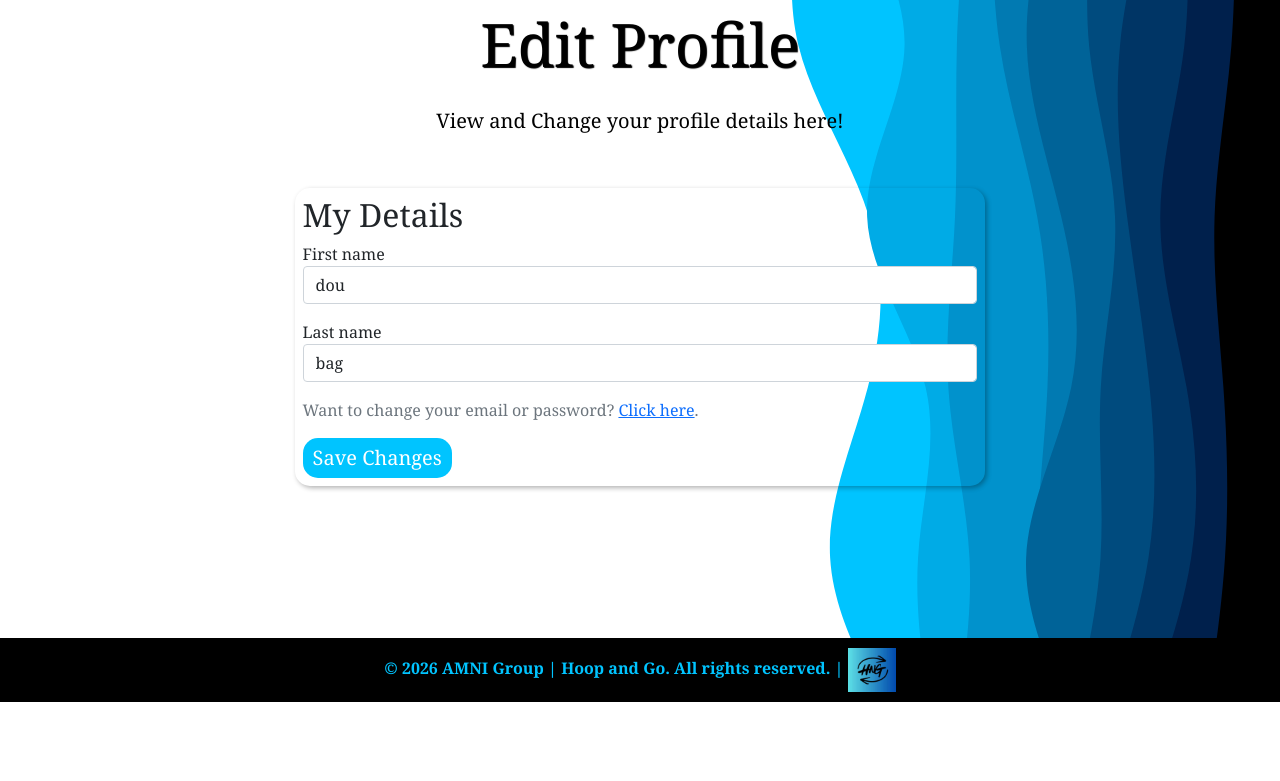
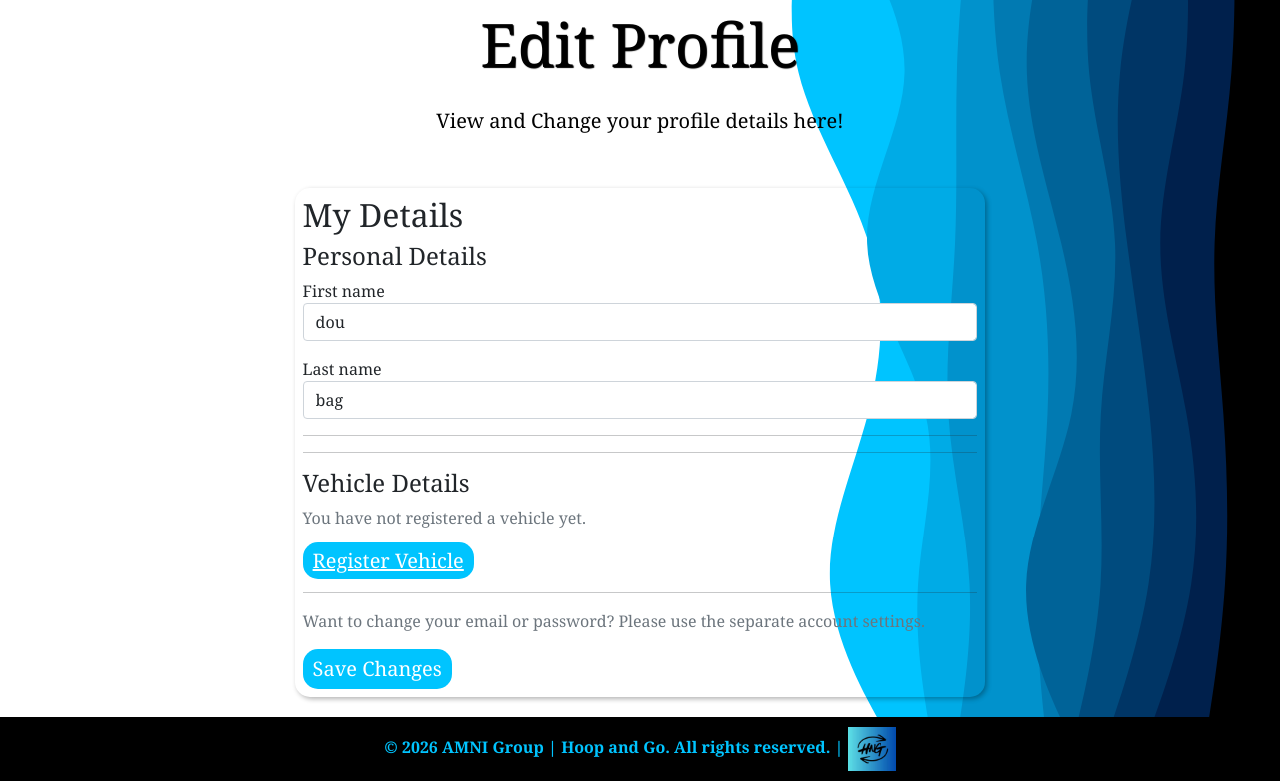
Before and after one commit to Aidas04/NCI-Team-Project-2026, a Django app: page /manage_events/profile/ in a window 1280 px wide. Shown: the part 98-879 px from the top of the page. Before the commit the page ends 800 px from the top, so only its background shows below. Run offline with Django 5.2, Linux system fonts and the light colour scheme; a user stored in the database is signed in; data that the repository does not hold is empty; parts of the project's set-up code (start-up, migrations or seed data) failed here and were passed over.

Commit message:
Add function to change details

```diff
--- a/manage_events/templates/manage_events/edit_profile.html
+++ b/manage_events/templates/manage_events/edit_profile.html
@@ -17,23 +17,84 @@
 
     <form method="POST">
         {% csrf_token %}
-        <label>First name</label>
-        <input type="text" name="first_name" value="{{ user.first_name }}" class="form-control mb-3">
 
-        <label>Last name</label>
-        <input type="text" name="last_name" value="{{ user.last_name }}" class="form-control mb-3">
+        <!-- Personal Details -->
+        <h4>Personal Details</h4>
 
-        <p class="text-muted">Want to change your email or password? <a href="{% url 'account_email' %}">Click here</a>.</p>
+        <label for="first_name">First name</label>
+        <input
+            type="text"
+            name="first_name"
+            value="{{ user.first_name }}"
+            class="form-control mb-3"
+        >
 
-        <button type="submit" class="general_btn">Save Changes</button>
+        <label for="last_name">Last name</label>
+        <input
+            type="text"
+            name="last_name"
+            value="{{ user.last_name }}"
+            class="form-control mb-3"
+        >
+        <!-- Vehicle Details -->
+
+        <hr>
+        {% if vehicle %}
+
+        <h4>Vehicle Details</h4>
+
+        <label for="registration_plate">Registration Plate</label>
+        <input
+            type="text"
+            name="registration_plate"
+            value="{{ vehicle.registration_plate }}"
+            class="form-control mb-3"
+            placeholder="Example: 241-D-12345"
+        >
+
+        <label for="make">Vehicle Make</label>
+        <input
+            type="text"
+            name="make"
+            value="{{ vehicle.make }}"
+            class="form-control mb-3"
+            placeholder="Example: Toyota"
+        >
+
+        <label>Vehicle Model</label>
+        <input
+            type="text"
+            name="make"
+            value="{{ vehicle.model }}"
+            class="form-control mb-3"
+            placeholder="Example: Corolla"
+        >
+
+        {% else %}
+
+        <hr>
+
+        <h4>Vehicle Details</h4>
+
+        <p class="text-muted">You have not registered a vehicle yet.</p>
+
+        <a href="{% url 'vehicle_registration' %}" class="general_btn">
+            Register Vehicle
+        </a>
+
+        {% endif %}
+
+        <hr>
+
+        <p class="text-muted">
+            Want to change your email or password?
+            Please use the separate account settings.
+        </p>
+
+        <button type="submit" class="general_btn">
+            Save Changes
+        </button>
     </form>
-
-    {% if user.vehicle %}
-        <hr>
-        <h4>My Registered Vehicle</h4>
-        <p>Plate: {{ user.vehicle.registration_plate }}</p>
-        <p>Make/Model: {{ user.vehicle.make }} {{ user.vehicle.model }}</p>
-    {% endif %}
 </div>
 
 {% endblock %}
--- a/manage_events/views.py
+++ b/manage_events/views.py
@@ -12,6 +12,7 @@ from datetime import datetime
 from home.models import Event
 from .forms import CreateEventForm
 from home.models import Booking
+from vehicle_registration.models import Vehicle
 
 
 # logged in user can change first name and last name, allauth already handles email/password - Michal Pokojny
@@ -20,14 +21,48 @@ from home.models import Booking
 def edit_profile(request):
     user = request.user
 
+    # Get the user's vehicle if one already exists
+    vehicle = Vehicle.objects.filter(student=user).first()
+
     if request.method == "POST":
+        # Update personal details
         user.first_name = request.POST.get("first_name", "").strip()
         user.last_name = request.POST.get("last_name", "").strip()
+
+        # Update vehicle details if user has a vehicle
+        if vehicle:
+            registration_plate = request.POST.get("registration_plate", "").strip()
+            make = request.POST.get("make", "").strip()
+            model = request.POST.get("model", "").strip()
+
+            # Check if another vehicle already uses this registration plate
+            duplicate_vehicle = Vehicle.objects.filter(registration_plate__iexact=registration_plate).exclude(id=vehicle.id).exists()
+
+            if duplicate_vehicle:
+                messages.error(request, "This registration plate is already registered.")
+
+                return render(request, "manage_events/edit_profile.html", {"user": user, "vehicle": vehicle})
+
+            # Save vehicle changes
+            vehicle.registration_plate = registration_plate
+            vehicle.make = make
+            vehicle.model = model
+            vehicle.save()
+
+        # Save user details
         user.save(update_fields=["first_name", "last_name"])
+
         messages.success(request, "Your details have been updated.")
         return redirect("edit_profile")
 
-    return render(request, "manage_events/edit_profile.html", {"user": user})
+    return render(
+        request,
+        "manage_events/edit_profile.html",
+        {
+            "user": user,
+            "vehicle": vehicle,
+        }
+    )
 
 # organiser create event page, only logged in users can get here
 # we also check the password matches before letting them create the event
```
